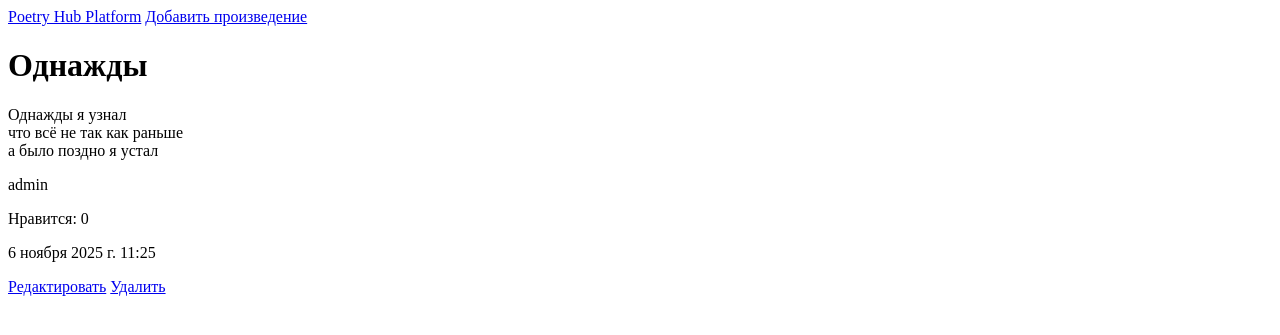
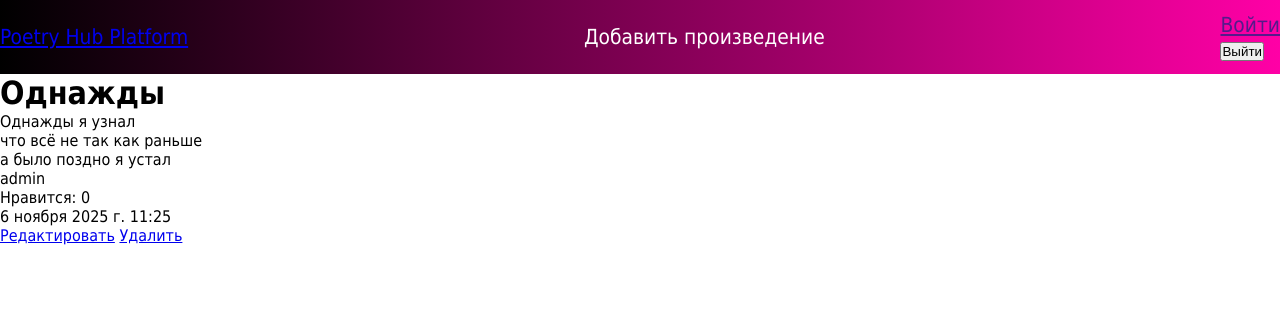
Before and after one commit to AndrewSkow24/poetry-hub-platform, a Django app: page /3/ in a window 1280 px wide. Shown: the top 335 px of the page. Run offline with Django 5.2, Linux system fonts and the light colour scheme; data comes from the database, SQL or seed files in the repository.

Commit message:
Add static

```diff
--- /dev/null
+++ b/poetry/static/css/style.css
@@ -0,0 +1,31 @@
+* {
+  margin: 0;
+  padding: 0;
+}
+
+body {
+  font-family: Tahoma, sans-serif;
+}
+
+.header {
+  background: linear-gradient(to right, black, rgb(255, 0, 166));
+  font-size: 1.3em;
+  display: flex;
+  justify-content: space-between;
+  align-items: center;
+}
+
+.header nav {
+  padding-top: 25px;
+  padding-bottom: 25px;
+}
+
+.header nav a {
+  text-decoration: none;
+  color: white;
+}
+
+.header nav a:hover {
+  text-decoration: underline;
+  color: white;
+}
--- a/poetry/templates/base.html
+++ b/poetry/templates/base.html
@@ -1,16 +1,31 @@
+{% load static %}
+
 <!DOCTYPE html>
 <html lang="ru">
   <head>
     <meta charset="UTF-8" />
     <meta name="viewport" content="width=device-width, initial-scale=1.0" />
     <title>{% block title %} {% endblock title %}</title>
+    <link rel="stylesheet" href="{% static 'css/style.css' %}" />
   </head>
   <body>
-    <header>
-      <nav>
+    <header class="header">
+      <!-- logo -->
+      <div class="logo">
         <a href="/">Poetry Hub Platform</a>
+      </div>
+      <!-- Навигация -->
+      <nav class="nav">
         <a href="{% url 'poem_create' %}">Добавить произведение</a>
       </nav>
+      <!-- Вход выход, регистрация -->
+      <div class="auth">
+        <a href="">Войти</a>
+        <form method="Post">
+          {% csrf_token %}
+          <button type="submit">Выйти</button>
+        </form>
+      </div>
     </header>
     <!--  -->
     {% block content %} {% endblock content%}
```
Also changed, not shown: config/settings.py (+5 -3 lines).
